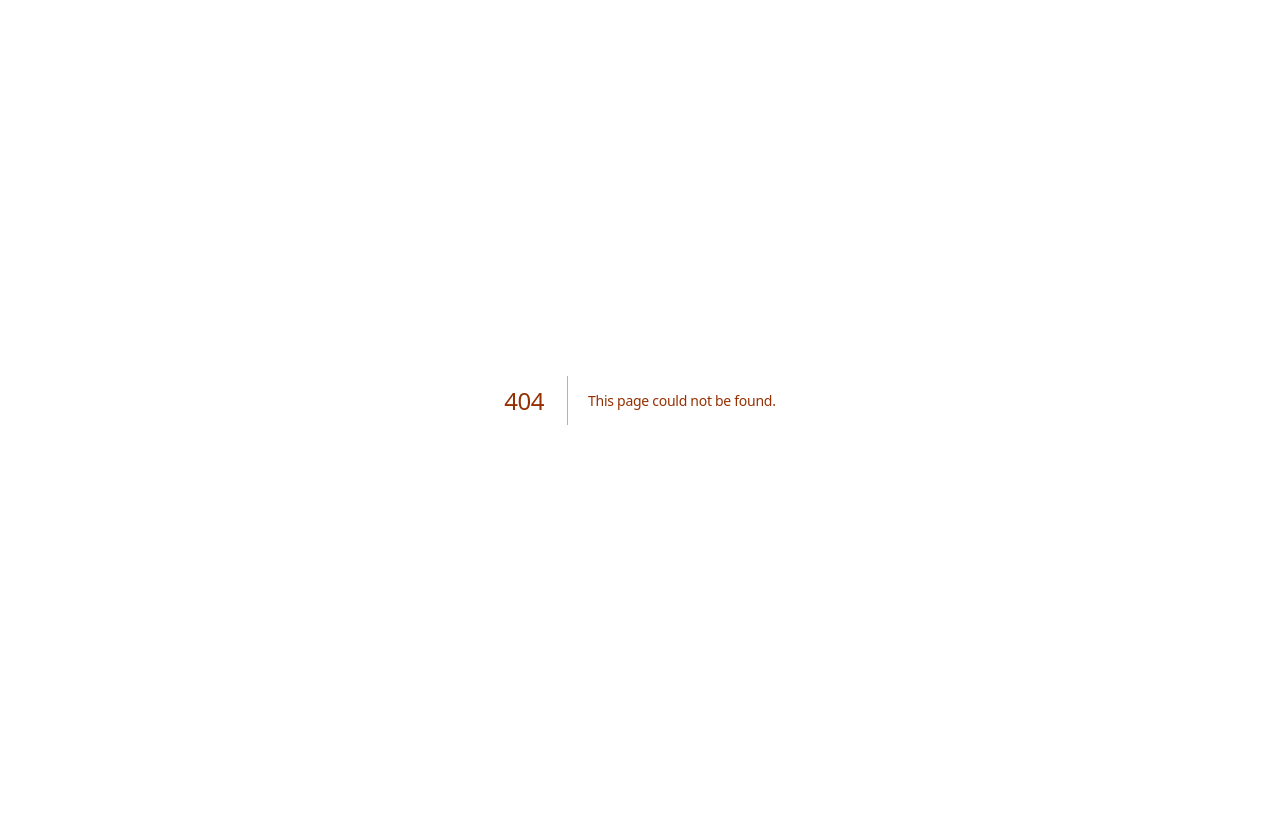
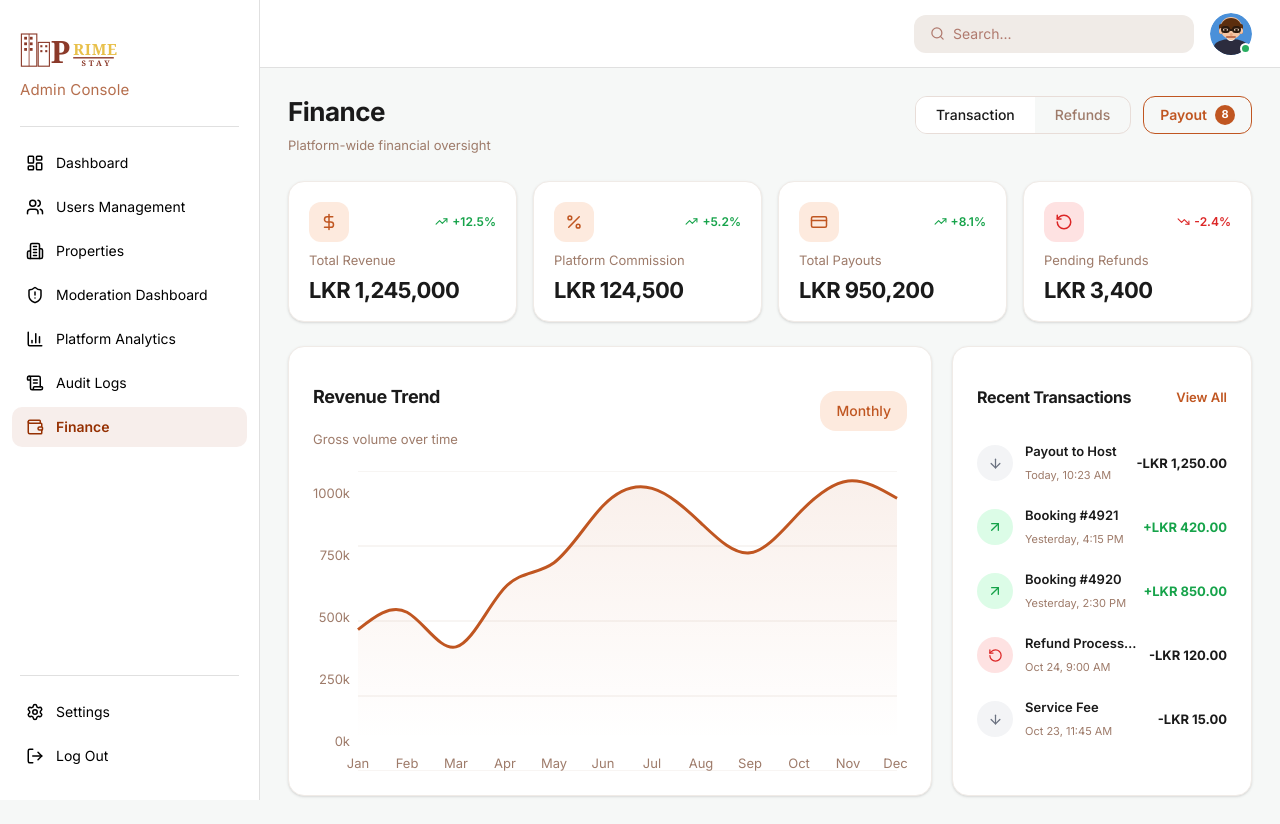
Before and after one commit to Dula0268/b4code-frontend, a Next.js app: page /admin/finance in a window 1280 px wide. Before the commit this address had no page. Before the commit the page ends 800 px from the top, so only its background shows below. Built offline with nearby package versions, Linux system fonts and the light colour scheme.

Commit message:
feat: create finance page with graph

```diff
--- /dev/null
+++ b/src/app/admin/finance/page.tsx
@@ -0,0 +1,82 @@
+"use client";
+
+import AdminPageLayout from "@/components/features/admin/admin-page-layout";
+import RevenueCard from "@/components/features/admin/finance/kpi-cards/revenue-card";
+import PlatformCommissionCard from "@/components/features/admin/finance/kpi-cards/platform-commission-card";
+import TotalPayoutCard from "@/components/features/admin/finance/kpi-cards/total-payout";
+import RefundsCard from "@/components/features/admin/finance/kpi-cards/refunds";
+import RevenueTrendChart from "@/components/features/admin/finance/revenue-trend-chart";
+import RecentTransactions from "@/components/features/admin/finance/recent-transaction";
+import { useState } from "react";
+
+export default function FinancePage() {
+    const [activeTab, setActiveTab] = useState<"transaction" | "refunds">("transaction");
+
+    return (
+        <AdminPageLayout>
+            <div className="flex flex-col gap-6">
+
+                {/* ── Page Header ── */}
+                <div className="flex items-start justify-between flex-wrap gap-4">
+                    {/* Title + subtitle */}
+                    <div>
+                        <h1 className="text-[26px] font-bold text-[#1A1A1A] leading-tight">
+                            Finance
+                        </h1>
+                        <p className="text-[13px] text-[#9E7B6A] mt-1">
+                            Platform-wide financial oversight
+                        </p>
+                    </div>
+
+                    {/* Tabs + Payout button */}
+                    <div className="flex items-center gap-3 flex-wrap">
+                        {/* Transaction / Refunds tabs */}
+                        <div className="flex items-center border border-[#E8DDD8] rounded-xl overflow-hidden">
+                            <button
+                                onClick={() => setActiveTab("transaction")}
+                                className={`px-5 py-2 text-sm font-medium transition-colors ${activeTab === "transaction"
+                                        ? "bg-white text-[#1A1A1A]"
+                                        : "bg-transparent text-[#9E7B6A] hover:bg-[#FAF5F2]"
+                                    }`}
+                            >
+                                Transaction
+                            </button>
+                            <button
+                                onClick={() => setActiveTab("refunds")}
+                                className={`px-5 py-2 text-sm font-medium transition-colors ${activeTab === "refunds"
+                                        ? "bg-white text-[#1A1A1A]"
+                                        : "bg-transparent text-[#9E7B6A] hover:bg-[#FAF5F2]"
+                                    }`}
+                            >
+                                Refunds
+                            </button>
+                        </div>
+
+                        {/* Payout button with badge */}
+                        <button className="flex items-center gap-2 px-4 py-2 rounded-xl border border-[#C05621] text-[#C05621] text-sm font-semibold hover:bg-[#FDEADE] transition-colors">
+                            Payout
+                            <span className="w-5 h-5 rounded-full bg-[#C05621] text-white text-[11px] font-bold flex items-center justify-center">
+                                8
+                            </span>
+                        </button>
+                    </div>
+                </div>
+
+                {/* ── KPI Cards ── */}
+                <div className="flex gap-4">
+                    <RevenueCard />
+                    <PlatformCommissionCard />
+                    <TotalPayoutCard />
+                    <RefundsCard />
+                </div>
+
+                {/* ── Chart + Recent Transactions ── */}
+                <div className="flex gap-5 items-stretch">
+                    <RevenueTrendChart />
+                    <RecentTransactions />
+                </div>
+
+            </div>
+        </AdminPageLayout>
+    );
+}
--- a/src/components/features/admin/finance/revenue-trend-chart.tsx
+++ b/src/components/features/admin/finance/revenue-trend-chart.tsx
@@ -1,30 +1,104 @@
-import { CreditCard, TrendingUp } from "lucide-react";
+"use client";
 
-export default function TotalPayoutCard() {
-    const trend = 8.1;
+import { AreaChart, Area, XAxis, YAxis, CartesianGrid, Tooltip, ResponsiveContainer } from "recharts";
 
+// ─── Monthly Revenue Data ─────────────────────────────────────────────────────
+const revenueData = [
+    { month: "Jan", revenue: 450000 },
+    { month: "Feb", revenue: 520000 },
+    { month: "Mar", revenue: 380000 },
+    { month: "Apr", revenue: 620000 },
+    { month: "May", revenue: 720000 },
+    { month: "Jun", revenue: 950000 },
+    { month: "Jul", revenue: 1020000 },
+    { month: "Aug", revenue: 880000 },
+    { month: "Sep", revenue: 760000 },
+    { month: "Oct", revenue: 920000 },
+    { month: "Nov", revenue: 1050000 },
+    { month: "Dec", revenue: 980000 },
+];
+
+// ─── Custom Tooltip ───────────────────────────────────────────────────────────
+function CustomTooltip({ active, payload }: any) {
+    if (active && payload && payload.length) {
+        return (
+            <div className="bg-white px-4 py-3 rounded-lg border border-[#F0EBE7] shadow-md">
+                <p className="text-[13px] font-semibold text-[#1A1A1A] mb-1">
+                    {payload[0].payload.month}
+                </p>
+                <p className="text-[13px] font-medium text-[#C05621]">
+                    Revenue : LKR {payload[0].value.toLocaleString()}
+                </p>
+            </div>
+        );
+    }
+    return null;
+}
+
+// ─── Component ────────────────────────────────────────────────────────────────
+export default function RevenueTrendChart() {
     return (
-        <div className="flex-1 min-w-0 bg-white rounded-2xl border border-[#F0EBE7] p-5 flex flex-col gap-3 shadow-sm">
-            {/* Top row */}
+        <div className="flex-1 bg-white rounded-2xl border border-[#F0EBE7] p-6 shadow-sm flex flex-col gap-5">
+            {/* ── Header ── */}
             <div className="flex items-center justify-between">
-                <div className="w-10 h-10 rounded-xl bg-[#FDEADE] flex items-center justify-center">
-                    <CreditCard size={18} className="text-[#C05621]" />
+                <div>
+                    <h2 className="text-[18px] font-bold text-[#1A1A1A]">Revenue Trend</h2>
+                    <p className="text-[13px] text-[#9E7B6A] mt-1">Gross volume over time</p>
                 </div>
-                <div className="flex items-center gap-1 text-xs font-semibold text-[#16A34A]">
-                    <TrendingUp size={13} />
-                    <span>+{trend}%</span>
-                </div>
+                <button className="px-4 py-2 text-[14px] font-medium text-[#C05621] bg-[#FDEADE] rounded-lg hover:bg-[#FBD5C0] transition-colors">
+                    Monthly
+                </button>
             </div>
 
-            {/* Label */}
-            <p className="text-[13px] text-[#9E7B6A] font-normal leading-none">
-                Total Payouts
-            </p>
-
-            {/* Value */}
-            <p className="text-[22px] font-bold text-[#1A1A1A] leading-none tracking-tight">
-                LKR 950,200
-            </p>
+            {/* ── Chart ── */}
+            <ResponsiveContainer width="100%" height={300}>
+                <AreaChart
+                    data={revenueData}
+                    margin={{ top: 10, right: 10, left: -15, bottom: 0 }}
+                >
+                    <defs>
+                        <linearGradient id="revenueGradient" x1="0" y1="0" x2="0" y2="1">
+                            <stop offset="0%" stopColor="#C05621" stopOpacity={0.15} />
+                            <stop offset="100%" stopColor="#C05621" stopOpacity={0} />
+                        </linearGradient>
+                    </defs>
+                    <CartesianGrid
+                        strokeDasharray="0"
+                        stroke="#F0EBE7"
+                        vertical={false}
+                        horizontalPoints={[0, 75, 150, 225, 300]}
+                    />
+                    <XAxis
+                        dataKey="month"
+                        stroke="transparent"
+                        tick={{ fill: "#9E7B6A", fontSize: 13, fontWeight: 400 }}
+                        tickLine={false}
+                        axisLine={false}
+                        dy={10}
+                    />
+                    <YAxis
+                        stroke="transparent"
+                        tick={{ fill: "#9E7B6A", fontSize: 13, fontWeight: 400 }}
+                        tickLine={false}
+                        axisLine={false}
+                        tickFormatter={(value: number) => `${(value / 1000).toFixed(0)}k`}
+                        ticks={[0, 250000, 500000, 750000, 1000000]}
+                    />
+                    <Tooltip
+                        content={<CustomTooltip />}
+                        cursor={{ stroke: "#E8DDD8", strokeWidth: 1 }}
+                    />
+                    <Area
+                        type="natural"
+                        dataKey="revenue"
+                        stroke="#C05621"
+                        strokeWidth={3}
+                        fill="url(#revenueGradient)"
+                        dot={false}
+                        activeDot={{ r: 6, fill: "#C05621", stroke: "#fff", strokeWidth: 2 }}
+                    />
+                </AreaChart>
+            </ResponsiveContainer>
         </div>
     );
 }
```
